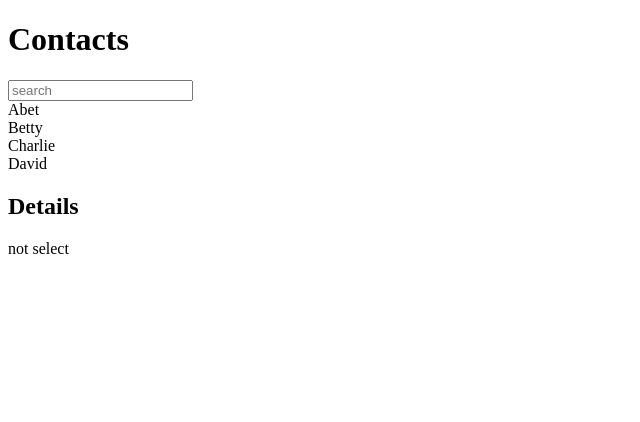
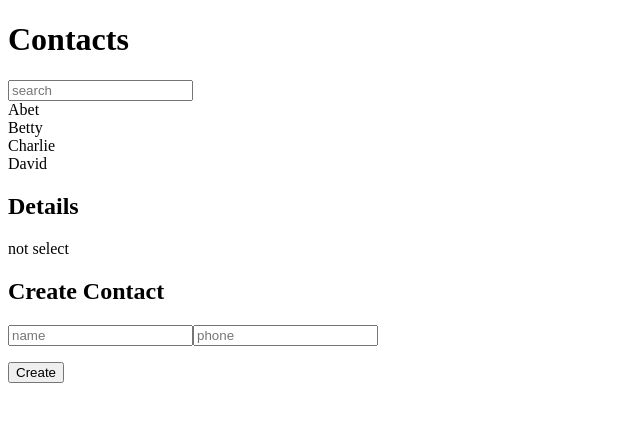
Before and after one commit to hmu332233/study.react, a React app in the folder project/: page / in a window 1280 px wide. Shown: the top 422 px of the page, without its empty margins (0-640 px from the left). Built offline with nearby package versions, Linux system fonts and the light colour scheme.

Commit message:
[Add] Contact 추가 기능

```diff
--- a/project/src/components/Contact.js
+++ b/project/src/components/Contact.js
@@ -1,6 +1,8 @@
 import React from 'react';
 import ContactInfo from './ContactInfo';
 import ContactDetails from './ContactDetails';
+import ContactCreate from './ContactCreate';
+
 import update from 'react-addons-update';
 
 export default class Contact extends React.Component {
@@ -25,13 +27,14 @@
       }]
     };
 
-    this.handleChnage = this.handleChnage.bind(this);
+    this.handleChange = this.handleChange.bind(this);
     this.handleClick = this.handleClick.bind(this);
+    this.handleCreate = this.handleCreate.bind(this);
   }
 
   // input에 입력이 들어올때마다 호출이 되는 함수
   // e {obeject}: event 객체
-  handleChnage(e) {
+  handleChange(e) {
     this.setState({
       keyword: e.target.value
     });
@@ -44,6 +47,18 @@
     });
     console.log(key, 'is selected');
   }
+
+  handleCreate(contact) {
+    this.setState({
+      contactData: update(
+        this.state.contactData,
+        {
+          $push: [contact]
+        }
+      )
+    });
+  }
+
 
   render() {
     const mapToComponents = (data) => {
@@ -66,13 +81,16 @@
           name="keyword"
           placeholder="search"
           value={this.state.keyword}
-          onChange={this.handleChnage}
+          onChange={this.handleChange}
         />
         <div>{mapToComponents(this.state.contactData)}</div>
         <ContactDetails
 					isSelected={this.state.selectedKey != -1}
 					contact={this.state.contactData[this.state.selectedKey]}
 				/>
+        <ContactCreate
+        	onCreate={this.handleCreate}
+				/>
       </div>
     );
   }
--- /dev/null
+++ b/project/src/components/ContactCreate.js
@@ -0,0 +1,58 @@
+import React from 'react';
+import PropTypes from 'prop-types';
+
+export default class ContactCreate extends React.Component {
+
+  constructor(props) {
+    super(props);
+    this.state = {
+      name: '',
+      phone: ''
+    };
+
+    this.handleChange = this.handleChange.bind(this);
+    this.handleClick = this.handleClick.bind(this);
+  }
+
+  // 입력 값을 받아 state를 바꾼다.
+  handleChange(e) {
+    let nextState = {};
+    nextState[e.target.name] = e.target.value;
+    this.setState(nextState);
+  }
+
+  // onCreate를 실행하고 state를 초기화한다.
+  handleClick() {
+    const contact = {
+      name: this.state.name,
+      phone: this.state.phone
+    };
+
+    this.props.onCreate(contact);
+    this.setState({
+      name: '',
+      phone: ''
+    });
+  }
+
+  render() {
+    return (
+      <div>
+        <h2>Create Contact</h2>
+        <p>
+          <input type="text"  name="name" placeholder="name" value={this.state.name} onChange={this.handleChange}/>
+          <input type="text"  name="phone" placeholder="phone" value={this.state.phone} onChange={this.handleChange}/>
+      	</p>
+        <button onClick={this.handleClick}>Create</button>
+      </div>
+    )
+  }
+}
+
+ContactCreate.propTypes = {
+  onCreate: PropTypes.func
+};
+
+ContactCreate.defaultProps = {
+  onCreate: () => { console.log('onCreate not definded'); }
+}
```
Also changed, not shown: 1 other file (tests, documents, lock files or other folders).
